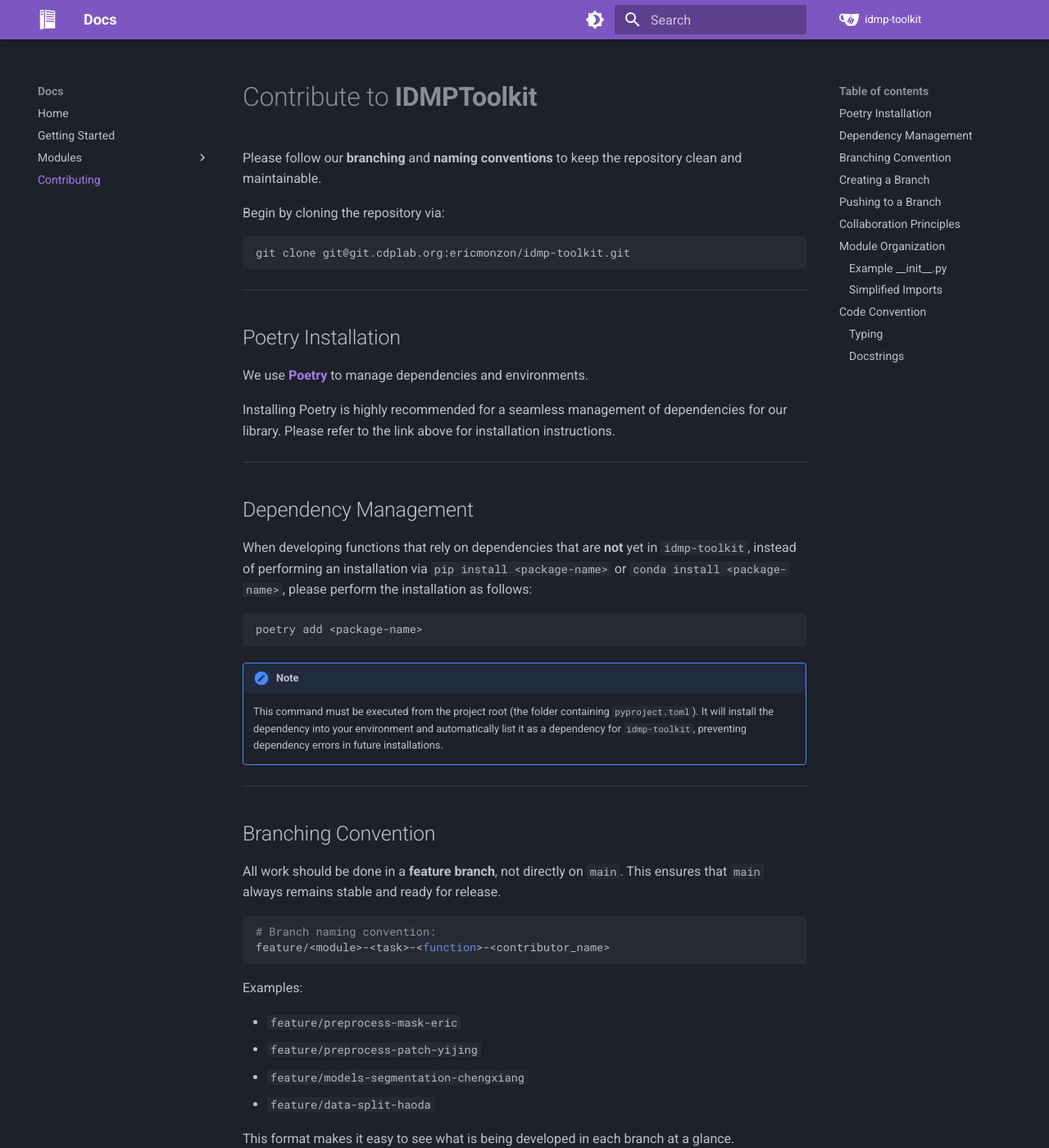
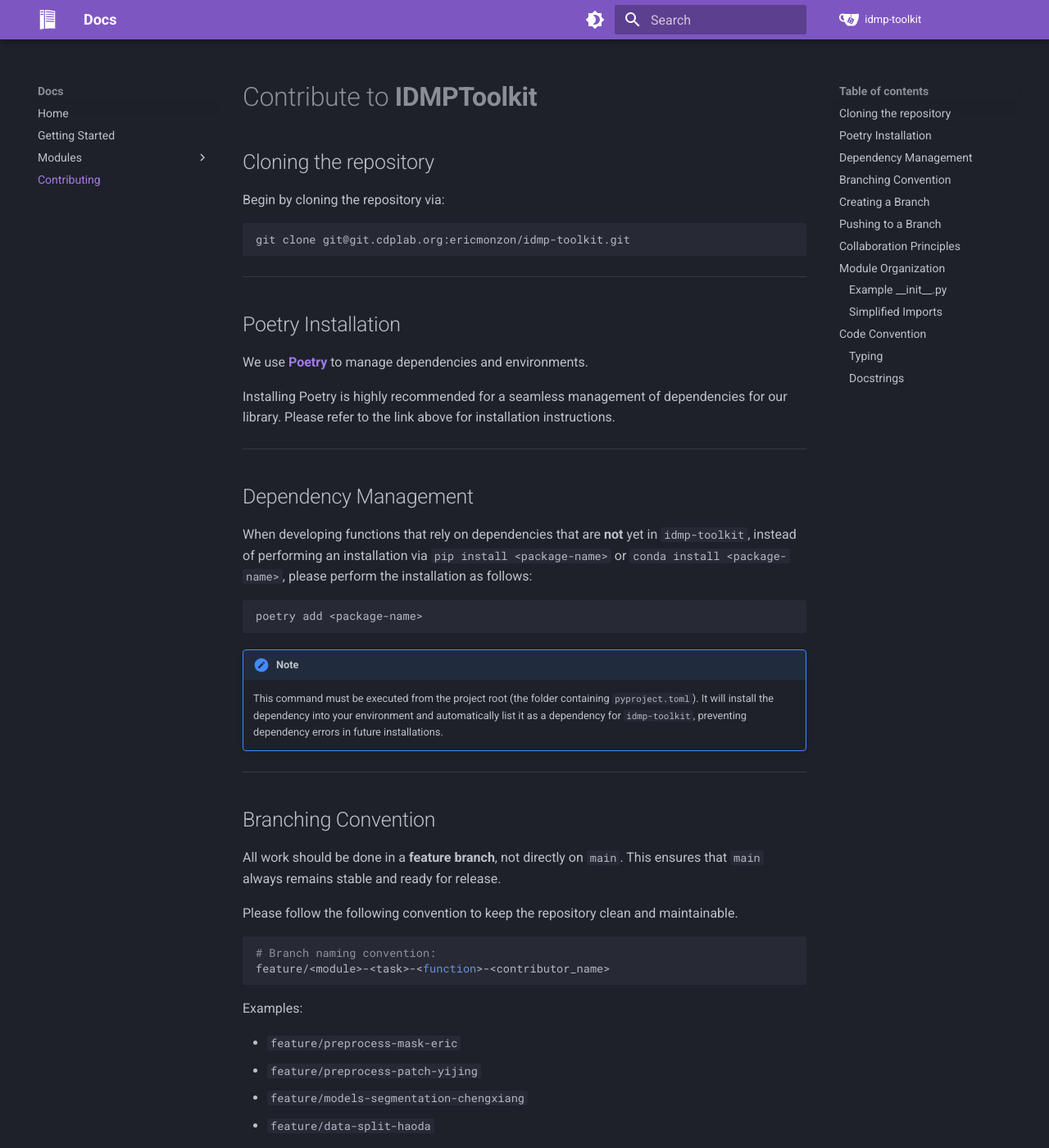
Before and after one commit to emnzn/idmp-toolkit-docs, an MkDocs documentation site: the page built from docs/contributing.md, in a window 1280 px wide and 1400 px high. Shown: the whole window at 82% size. Built offline with MkDocs 1.6.1 and Material for MkDocs 9.7.7, drawn with Linux system fonts in a browser that asks for light colours.

Commit message:
updated docs

````diff
--- a/docs/contributing.md
+++ b/docs/contributing.md
@@ -1,6 +1,6 @@
 # Contribute to **IDMPToolkit**
 
-Please follow our **branching** and **naming conventions** to keep the repository clean and maintainable.
+## Cloning the repository
 
 Begin by cloning the repository via:
 
@@ -35,6 +35,8 @@
 ## Branching Convention
 
 All work should be done in a **feature branch**, not directly on `main`. This ensures that `main` always remains stable and ready for release.
+
+Please follow the following convention to keep the repository clean and maintainable.
 
 ```bash
 # Branch naming convention:
````
